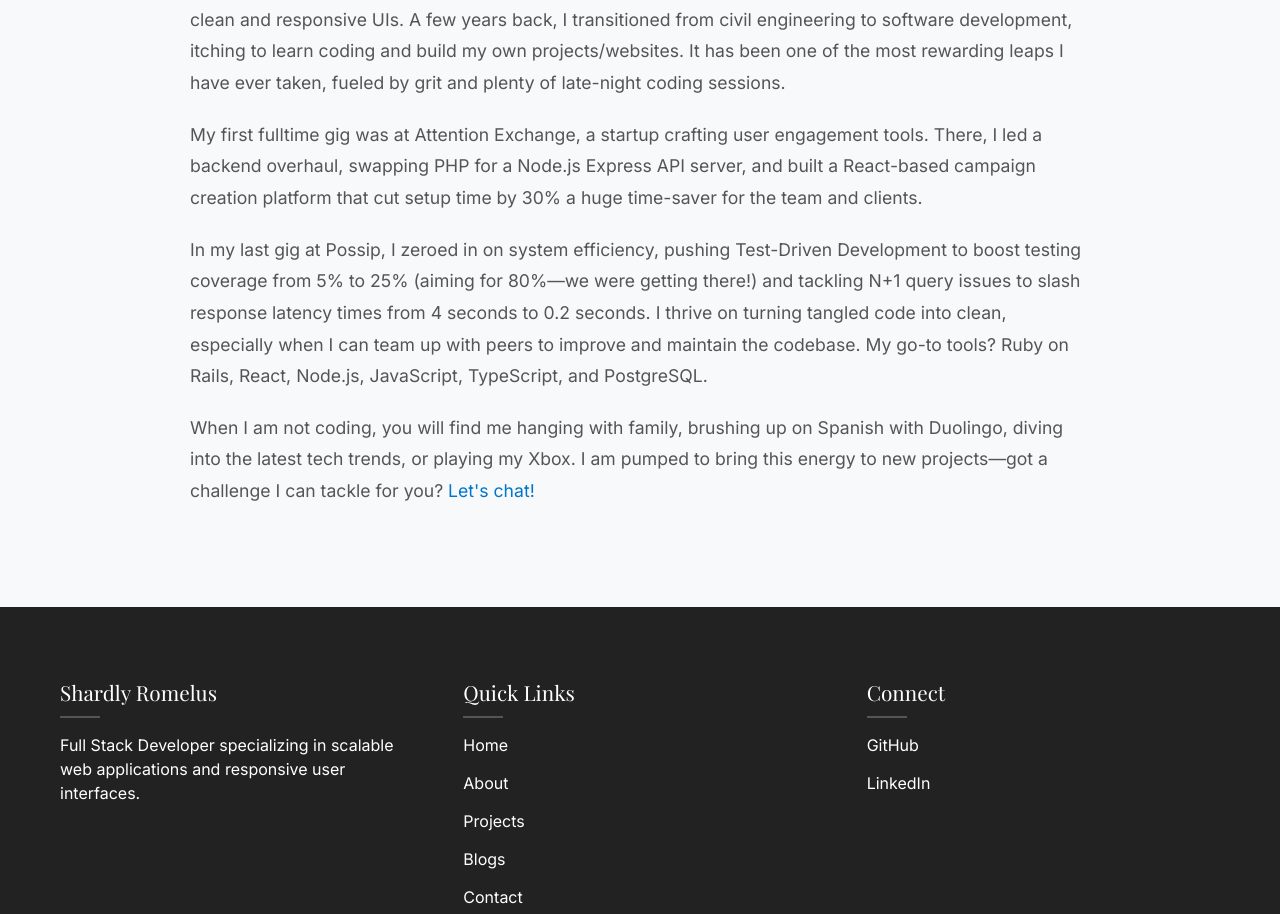
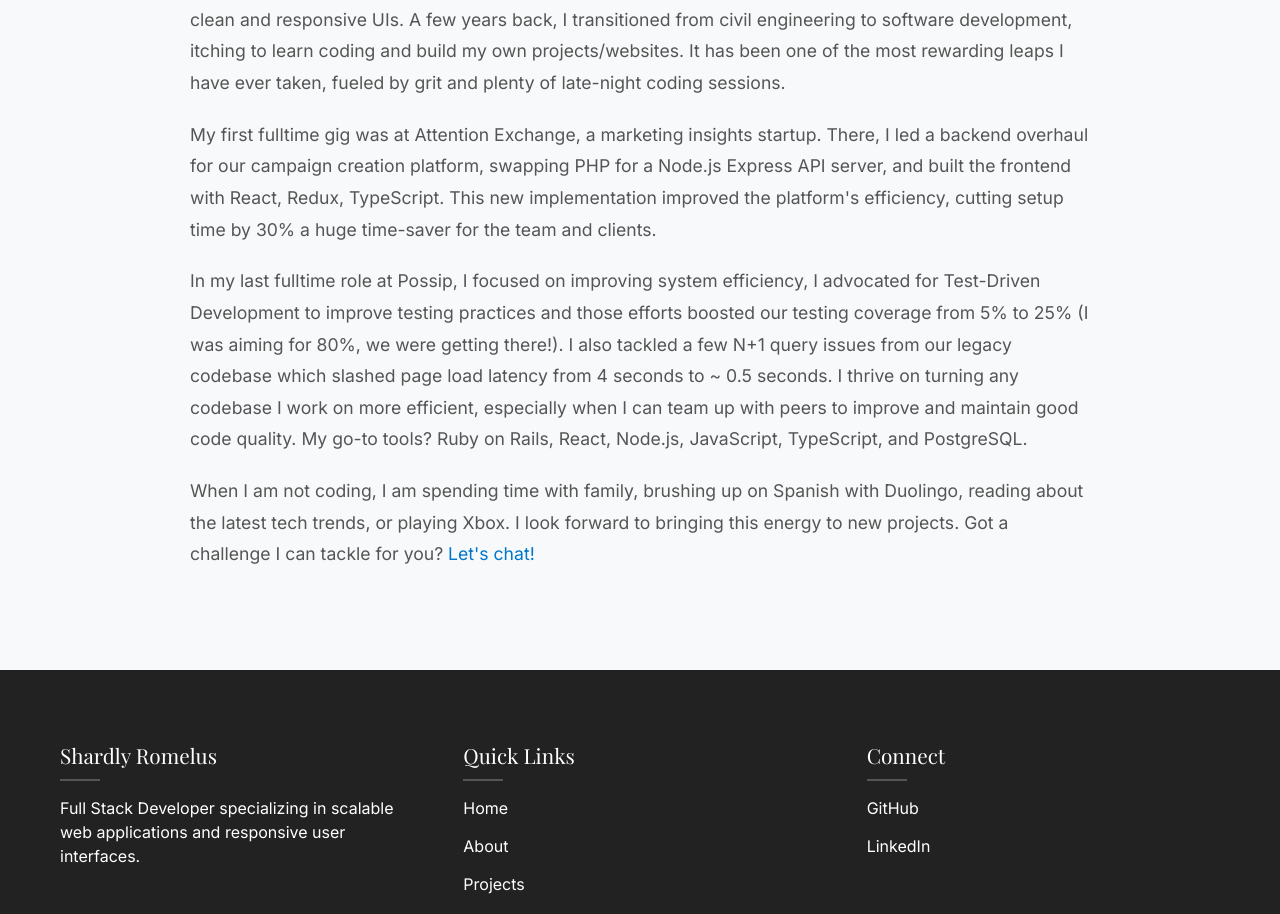
Before and after one commit to sromelus/my_dev_porfolio, a Next.js app: page / in a window 1280 px wide. Shown: the part 2926-3840 px from the top of the page. Built offline with nearby package versions, Linux system fonts and the light colour scheme.

Commit message:
update about section

```diff
--- a/app/components/About.tsx
+++ b/app/components/About.tsx
@@ -17,11 +17,11 @@
           <div className={styles.aboutText}>
             <p>I&apos;m <strong>Shardly Romelus</strong>, a full-stack developer who loves building efficient, scalable web applications with clean and responsive UIs. A few years back, I transitioned from civil engineering to software development, itching to learn coding and build my own projects/websites. It has been one of the most rewarding leaps I have ever taken, fueled by grit and plenty of late-night coding sessions.</p>
 
-            <p>My first fulltime gig was at Attention Exchange, a startup crafting user engagement tools. There, I led a backend overhaul, swapping PHP for a Node.js Express API server, and built a React-based campaign creation platform that cut setup time by 30% a huge time-saver for the team and clients.</p>
+            <p>My first fulltime gig was at Attention Exchange, a marketing insights startup. There, I led a backend overhaul for our campaign creation platform, swapping PHP for a Node.js Express API server, and built the frontend with React, Redux, TypeScript. This new implementation improved the platform&apos;s efficiency, cutting setup time by 30% a huge time-saver for the team and clients.</p>
 
-            <p>In my last gig at Possip, I zeroed in on system efficiency, pushing Test-Driven Development to boost testing coverage from 5% to 25% (aiming for 80%—we were getting there!) and tackling N+1 query issues to slash response latency times from 4 seconds to 0.2 seconds. I thrive on turning tangled code into clean, especially when I can team up with peers to improve and maintain the codebase. My go-to tools? Ruby on Rails, React, Node.js, JavaScript, TypeScript, and PostgreSQL.</p>
+            <p>In my last fulltime role at Possip, I focused on improving system efficiency, I advocated for Test-Driven Development to improve testing practices and those efforts boosted our testing coverage from 5% to 25% (I was aiming for 80%, we were getting there!). I also tackled a few N+1 query issues from our legacy codebase which slashed page load latency from 4 seconds to ~ 0.5 seconds. I thrive on turning any codebase I work on more efficient, especially when I can team up with peers to improve and maintain good code quality. My go-to tools? Ruby on Rails, React, Node.js, JavaScript, TypeScript, and PostgreSQL.</p>
 
-            <p>When I am not coding, you will find me hanging with family, brushing up on Spanish with Duolingo, diving into the latest tech trends, or playing my Xbox. I am pumped to bring this energy to new projects—got a challenge I can tackle for you? <Link href="https://www.linkedin.com/in/shardlyromelus/" target="_blank" style={{ color: '#0077cc' }}>Let&apos;s chat!</Link></p>
+            <p>When I am not coding, I am spending time with family, brushing up on Spanish with Duolingo, reading about the latest tech trends, or playing Xbox. I look forward to bringing this energy to new projects. Got a challenge I can tackle for you? <Link href="https://www.linkedin.com/in/shardlyromelus/" target="_blank" style={{ color: '#0077cc' }}>Let&apos;s chat!</Link></p>
           </div>
         </div>
       </div>
```
